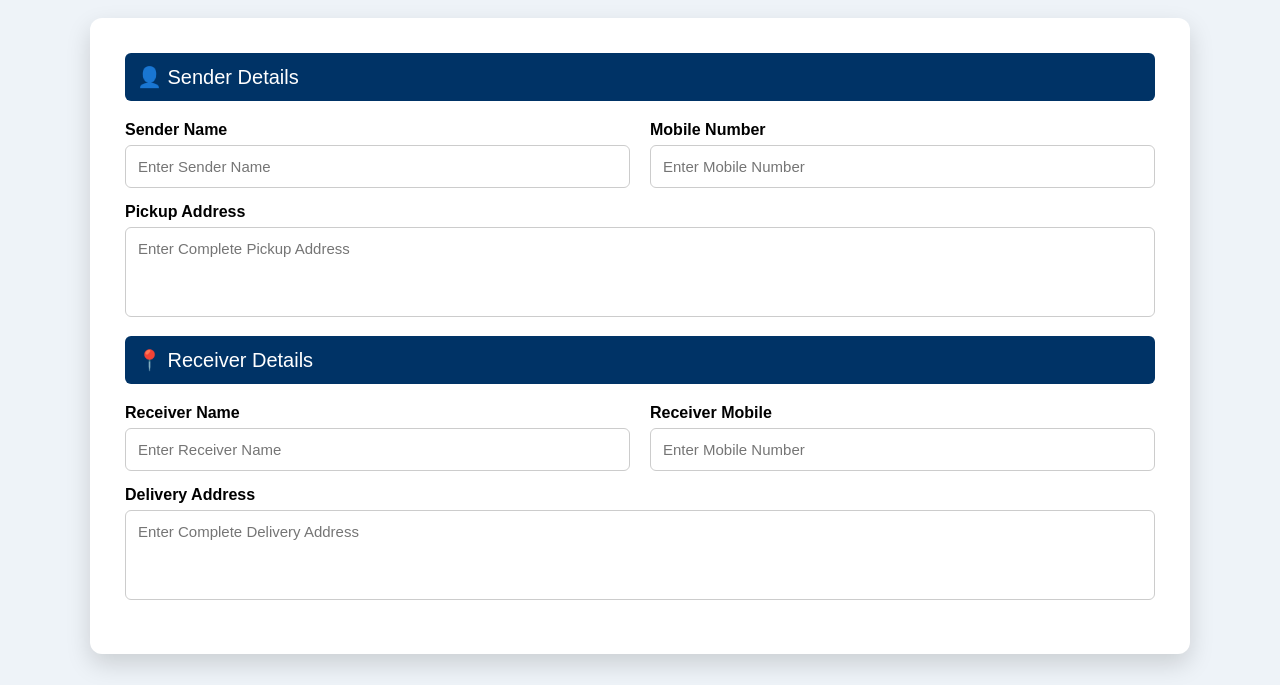
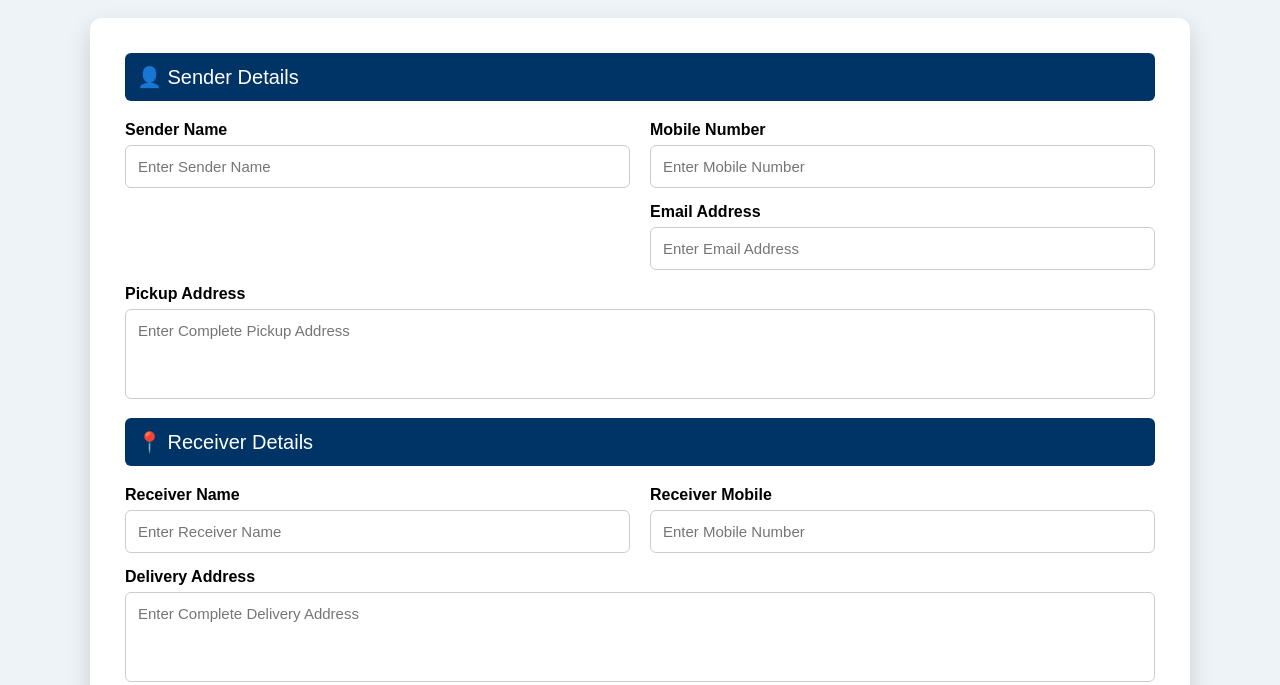
Before and after one commit to angryvikas76-create/shree-swami-mauli-logistics, a plain HTML site: page booking.html in a window 1280 px wide. Shown: the part 312-997 px from the top of the page. Drawn offline with Linux system fonts and the light colour scheme.

Commit message:
Update booking.html

```diff
--- a/booking.html
+++ b/booking.html
@@ -184,6 +184,13 @@ required>
 type="tel"
 id="senderMobile"
 placeholder="Enter Mobile Number"
+required>
+  <label>Email Address</label>
+
+<input
+type="email"
+id="email"
+placeholder="Enter Email Address"
 required>
 
 </div>
```
